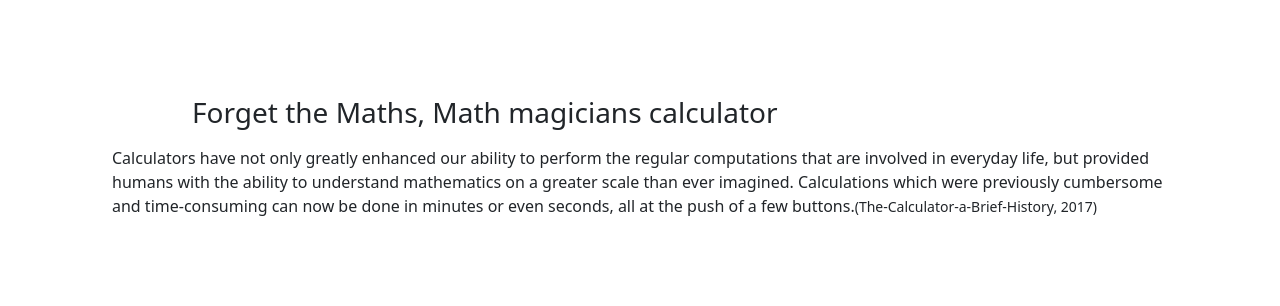
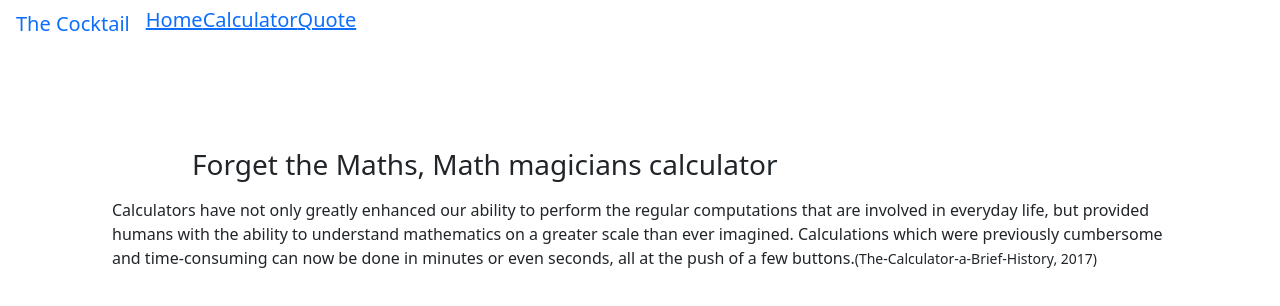
Before and after one commit to Rocio01/math-magicians-app, a React (Create React App) app: page /home in a window 1280 px wide. Shown: the top 306 px of the page. Built offline with nearby package versions, Linux system fonts and the light colour scheme.

Commit message:
Add navbar, NavLink component

```diff
--- a/src/App.js
+++ b/src/App.js
@@ -2,12 +2,14 @@ import React from 'react';
 import './App.css';
 import { Route, Switch } from 'react-router-dom';
 import Calculator from './components/Calculator';
-
 import Home from './pages/Home';
 import Quote from './pages/Quote';
+import Navbar from './components/Navbar';
 
 export default function App() {
   return (
+    <>
+      <Navbar />
       <Switch>
         <Route exact path="/">
           <div className="App ">
@@ -21,5 +23,6 @@ export default function App() {
           <Quote />
         </Route>
       </Switch>
+    </>
   );
 }
--- a/src/components/Navbar.js
+++ b/src/components/Navbar.js
@@ -1,7 +1,41 @@
 import React from 'react';
+import { NavLink } from 'react-router-dom';
 
-const Navbar = () => (
-  <div />
-);
+const Navbar = () => {
+  const links = [
+    {
+      id: 1,
+      path: '/home',
+      text: 'Home',
+    },
+    {
+      id: 2,
+      path: '/',
+      text: 'Calculator',
+    },
+    {
+      id: 3,
+      path: '/quote',
+      text: 'Quote',
+    },
+  ];
+  return (
+    <ul className="nav md-tabs light-blue lighten-1 mx-0 mb-0 mt-1 nav">
+      <li className="nav-item">
+        <h5 className="nav-link active title">
+          The Cocktail
+        </h5>
+      </li>
+      {links.map((link) => (
+        <li className="nav-item mt-1 " key={link.id}>
+          <h5>
+            <NavLink to={link.path}>{link.text}</NavLink>
+          </h5>
+        </li>
+      ))}
+
+    </ul>
+  );
+};
 
 export default Navbar;
--- a/src/pages/Home.js
+++ b/src/pages/Home.js
@@ -13,6 +13,7 @@ const Home = () => (
       <small>(The-Calculator-a-Brief-History, 2017)</small>
     </p>
   </div>
+
 );
 
 export default Home;
```
Lines whose indentation alone changed are shown as unchanged.
